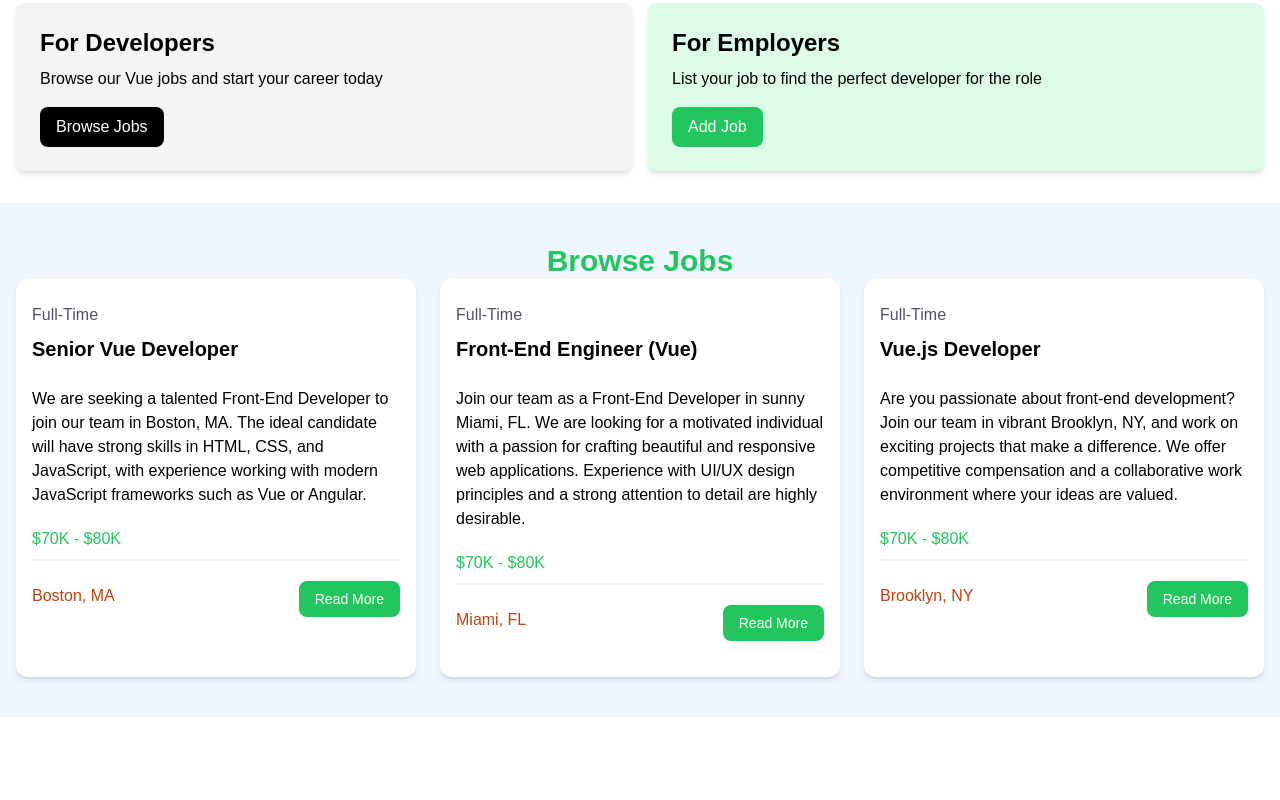
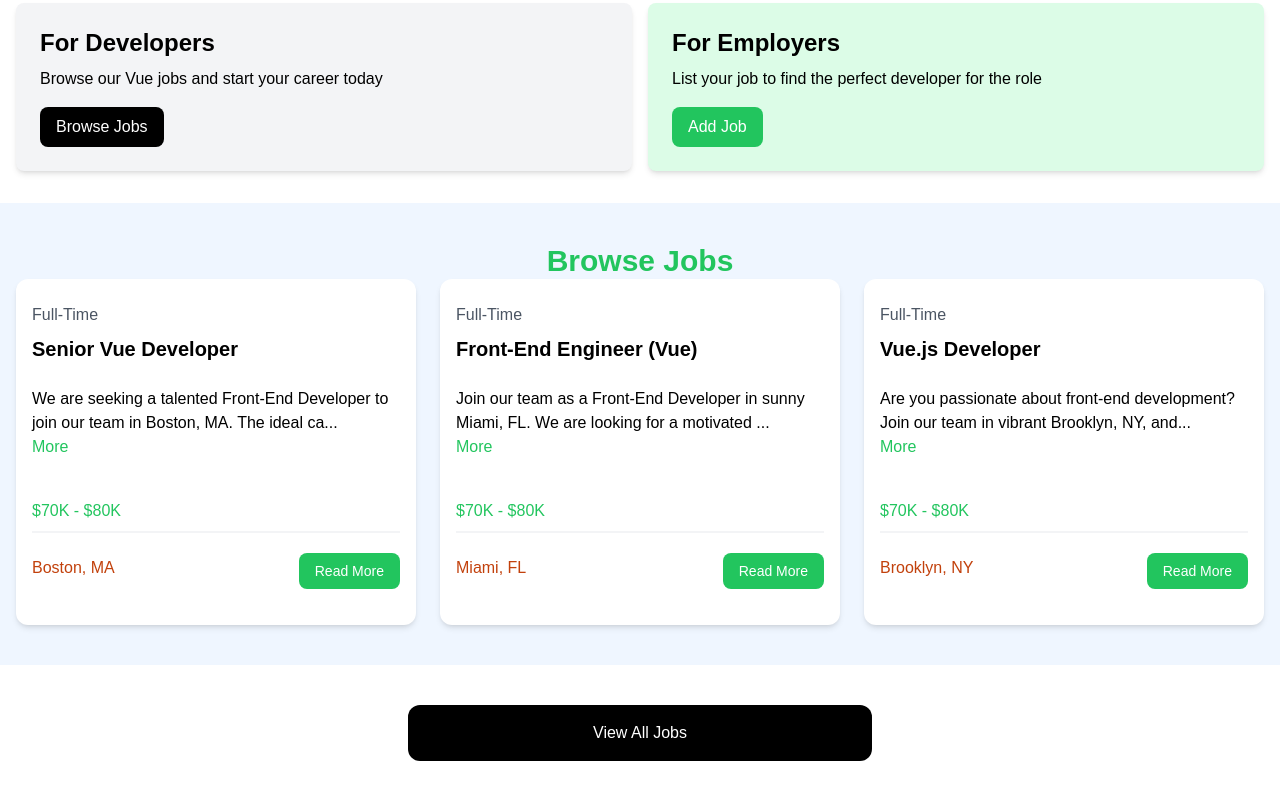
Before and after one commit to rolandjuhasz/JobSpring, a Vue app: page / in a window 1280 px wide. Shown: the part 406-1206 px from the top of the page. Before the commit the page ends 1123 px from the top, so only its background shows below. Built offline with nearby package versions, Linux system fonts and the light colour scheme.

Commit message:
description slices

```diff
--- a/src/App.vue
+++ b/src/App.vue
@@ -9,5 +9,5 @@
   <Navbar />
   <Hero />
   <HomeCards />
-  <JobListings :limit="3"/>
+  <JobListings :limit="3" :showButton="true"/>
 </template>
--- a/src/components/JobListing.vue
+++ b/src/components/JobListing.vue
@@ -1,9 +1,24 @@
 <script setup>
-import { defineProps } from 'vue';
+import { defineProps, ref, computed } from 'vue';
 
-defineProps({
+const props = defineProps({
     job: Object
+});
+
+const showFullDescription = ref(false)
+
+const toggleFullDescription = () => {
+  showFullDescription.value = !showFullDescription.value
+}
+
+const truncatedDescription = computed(() => {
+  let description = props.job.description;
+  if(!showFullDescription.value) {
+    description = description.substring(0, 90) + '...';
+  }
+  return description;
 })
+
 </script>
 
 <template>
@@ -14,7 +29,14 @@
                 <h3 class="text-xl font-bold">{{ job.title }}</h3>
               </div>
 
-              <div class="mb-5">{{ job.description }}</div>
+              <div class="mb-5">
+                <div>
+                  {{ truncatedDescription }}
+                </div>
+                <button @click="toggleFullDescription" class="text-green-500 hover:text-green-600 mb-5">
+                  {{ showFullDescription ? 'Less' : 'More' }}
+                </button>
+              </div>
 
               <h3 class="text-green-500 mb-2">{{job.salary}}</h3>
 
--- a/src/components/JobListings.vue
+++ b/src/components/JobListings.vue
@@ -4,7 +4,11 @@
 import JobListing from './JobListing.vue';
 
 defineProps({
-    limit: Number
+    limit: Number,
+    showButton: {
+        type: Boolean,
+        default: false
+    }
 })
 
 const jobs = ref(jobData);
@@ -20,4 +24,12 @@
             </div>
         </div>
     </section>
+
+    <section v-if="showButton" class="m-auto max-w-lg my-10 px-6">
+      <a
+        href="/jobs"
+        class="block bg-black text-white text-center py-4 px-6 rounded-xl hover:bg-gray-700"
+        >View All Jobs</a
+      >
+    </section>
 </template>
```
